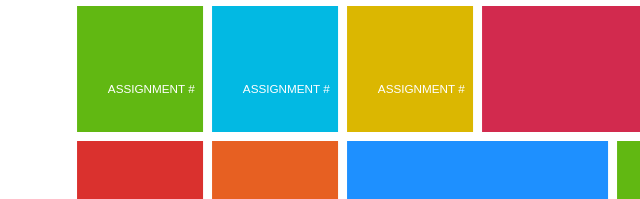
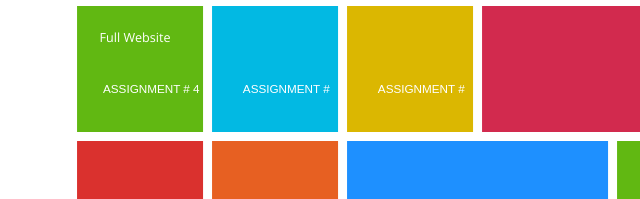
Before and after one commit to imransaee-ai/WMAD, a plain HTML site: page Assignments.html in a window 1280 px wide. Shown: the part 287-486 px from the top of the page, 0-640 px from the left. Drawn offline with nearby package versions, Linux system fonts and the light colour scheme.

Commit message:
4th assignment

```diff
--- a/Assignments.html
+++ b/Assignments.html
@@ -66,10 +66,10 @@
                 <p>Assignment # 3</p>
                 <h2 class="top cal_i">Saylani Home</h2>
             </a>
-            <a href="#" target="_blank" class='box lime cal_e'>
+            <a href="Assignments/Assignment 4/index.html" target="_blank" class='box lime cal_e'>
                 <h1></h1>
-                <p>Assignment #</p>
-                <h2 class="top cal_i"></h2>
+                <p>Assignment # 4</p>
+                <h2 class="top cal_i">Full Website</h2>
             </a>
             <a href="#" target="_blank" class='box bluefish cal_e'>
                 <h1></h1>
```
